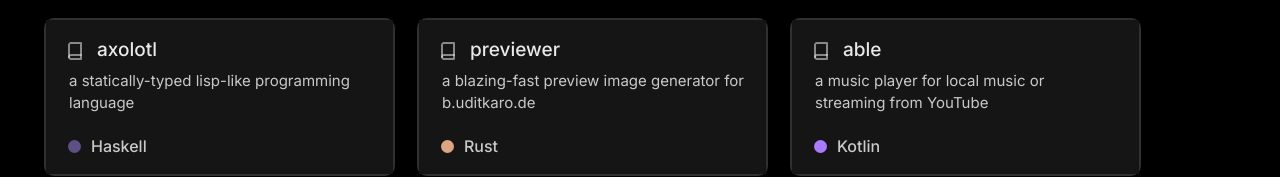
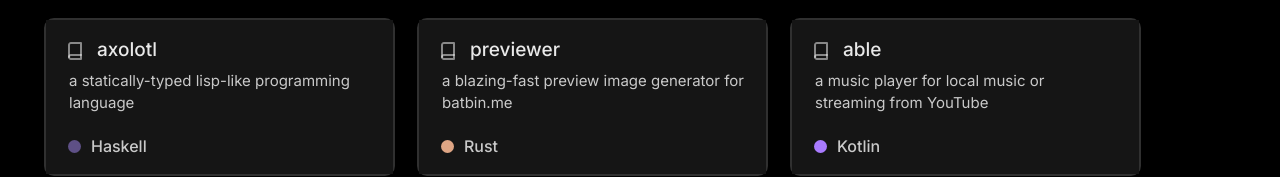
Before and after one commit to uditkarode/portfolio, a Next.js app: page /projects in a window 1280 px wide. Shown: the part 212-389 px from the top of the page. Built offline with nearby package versions, Linux system fonts and the light colour scheme.

Commit message:
misc(pages/projects): bump batbin link

```diff
--- a/pages/projects.tsx
+++ b/pages/projects.tsx
@@ -45,7 +45,7 @@ function ProjectsContent() {
           <ProjectItem
             name="previewer"
             link="https://github.com/batbin-org/previewer"
-            description="a blazing-fast preview image generator for b.uditkaro.de"
+            description="a blazing-fast preview image generator for batbin.me"
             language="Rust"
             languageColor="#dea584"
           />
```
